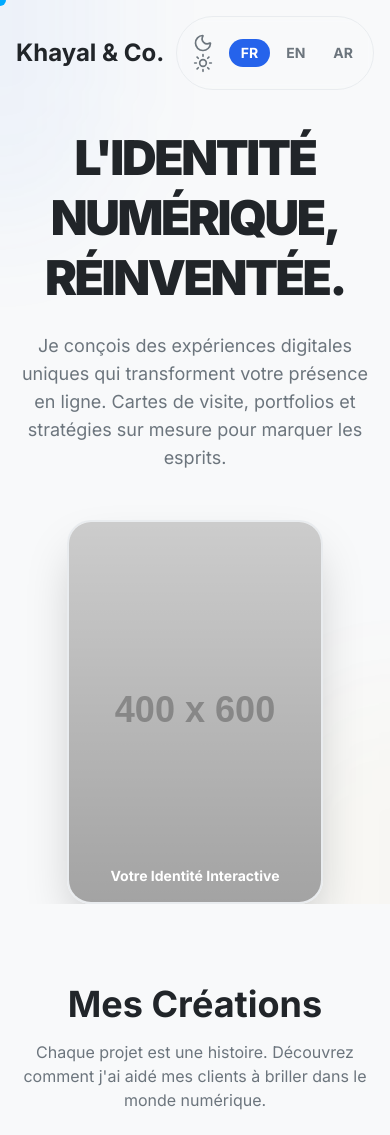
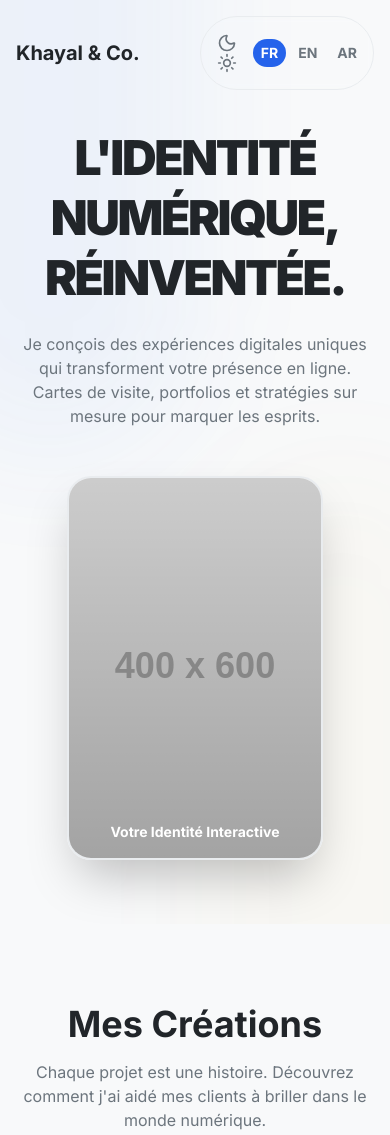
Before and after one commit to josephhk-1/Khayal-Co, a plain HTML site: page index.html in a window 390 px wide. Shown: the top 1135 px of the page. Drawn offline with nearby package versions, Linux system fonts and the light colour scheme; placeholder pictures from the web are drawn by us.

Commit message:
Update index.html

```diff
--- a/index.html
+++ b/index.html
@@ -22,7 +22,7 @@
             font-family: 'Inter', sans-serif;
             scroll-behavior: smooth;
             transition: background-color 0.5s ease, color 0.5s ease;
-            cursor: none; /* Cache le curseur par défaut */
+            /* Le curseur est géré par JS pour être désactivé sur mobile */
         }
         .font-cairo {
             font-family: 'Cairo', sans-serif;
@@ -89,7 +89,11 @@
 
         ::-webkit-scrollbar { width: 0px; background: transparent; }
 
-        /* ====== Styles du Curseur Personnalisé ====== */
+        /* ====== Styles du Curseur Personnalisé (pour Desktop) ====== */
+        @media (pointer: fine) {
+            body {
+                cursor: none;
+            }
             #custom-cursor {
                 position: fixed;
                 width: 12px;
@@ -107,18 +111,19 @@
                 background-color: transparent;
                 border: 2px solid var(--accent-color);
             }
+        }
     </style>
 </head>
 <body class="overflow-x-hidden">
 
-    <!-- Curseur Personnalisé -->
+    <!-- Curseur Personnalisé (ne s'affichera que sur desktop) -->
     <div id="custom-cursor"></div>
 
     <div id="app" class="w-full">
 
         <header class="absolute top-0 left-0 w-full z-50 p-4 md:p-6 flex justify-between items-center">
             <div>
-                <h2 class="text-2xl font-bold">Khayal & Co.</h2>
+                <h2 class="text-xl md:text-2xl font-bold">Khayal & Co.</h2>
             </div>
             <div class="flex items-center space-x-2 md:space-x-4 bg-secondary/50 backdrop-blur-sm p-2 rounded-full border border-custom">
                 <button id="theme-toggle" class="p-2 rounded-full text-secondary hover:bg-gray-500/20 transition-colors">
@@ -126,22 +131,22 @@
                     <i id="theme-toggle-light-icon" data-lucide="sun" class="w-5 h-5"></i>
                 </button>
                 <div class="flex items-center space-x-1">
-                    <button onclick="changeLanguage('fr')" class="lang-btn active:scale-95 transition-transform text-sm font-semibold px-3 py-1 rounded-full" data-lang-id="fr">FR</button>
-                    <button onclick="changeLanguage('en')" class="lang-btn active:scale-95 transition-transform text-sm font-semibold px-3 py-1 rounded-full" data-lang-id="en">EN</button>
-                    <button onclick="changeLanguage('ar')" class="lang-btn active:scale-95 transition-transform text-sm font-semibold px-3 py-1 rounded-full" data-lang-id="ar">AR</button>
+                    <button onclick="changeLanguage('fr')" class="lang-btn active:scale-95 transition-transform text-sm font-semibold px-2 md:px-3 py-1 rounded-full" data-lang-id="fr">FR</button>
+                    <button onclick="changeLanguage('en')" class="lang-btn active:scale-95 transition-transform text-sm font-semibold px-2 md:px-3 py-1 rounded-full" data-lang-id="en">EN</button>
+                    <button onclick="changeLanguage('ar')" class="lang-btn active:scale-95 transition-transform text-sm font-semibold px-2 md:px-3 py-1 rounded-full" data-lang-id="ar">AR</button>
                 </div>
             </div>
         </header>
 
-        <section class="min-h-screen flex items-center justify-center text-center overflow-hidden relative px-4 pt-32 fade-in-section">
-            <div id="blur-circle-1" class="absolute -top-1/4 -left-1/4 w-1/2 h-1/2 bg-blue-500/10 dark:bg-blue-500/20 rounded-full filter blur-3xl animate-pulse transition-transform duration-500 ease-out"></div>
-            <div id="blur-circle-2" class="absolute -bottom-1/4 -right-1/4 w-1/2 h-1/2 bg-yellow-500/5 dark:bg-yellow-500/10 rounded-full filter blur-3xl animate-pulse animation-delay-4000 transition-transform duration-500 ease-out"></div>
+        <section class="min-h-screen flex items-center justify-center text-center overflow-hidden relative px-4 pt-32 pb-16">
+            <div id="blur-circle-1" class="absolute -top-1/4 -left-1/4 w-3/4 h-3/4 md:w-1/2 md:h-1/2 bg-blue-500/10 dark:bg-blue-500/20 rounded-full filter blur-3xl animate-pulse transition-transform duration-500 ease-out"></div>
+            <div id="blur-circle-2" class="absolute -bottom-1/4 -right-1/4 w-3/4 h-3/4 md:w-1/2 md:h-1/2 bg-yellow-500/5 dark:bg-yellow-500/10 rounded-full filter blur-3xl animate-pulse animation-delay-4000 transition-transform duration-500 ease-out"></div>
 
             <div class="z-10">
-                <h1 data-lang="hero_title" class="text-5xl md:text-7xl lg:text-8xl font-black uppercase tracking-tighter leading-tight">
+                <h1 data-lang="hero_title" class="text-5xl sm:text-6xl md:text-7xl lg:text-8xl font-black uppercase tracking-tighter leading-tight">
                     L'identité numérique,<br>réinventée.
                 </h1>
-                <p data-lang="hero_subtitle" class="mt-6 max-w-2xl mx-auto text-lg md:text-xl text-secondary">
+                <p data-lang="hero_subtitle" class="mt-6 max-w-2xl mx-auto text-base md:text-xl text-secondary">
                     Je conçois des expériences digitales uniques qui transforment votre présence en ligne. Cartes de visite, portfolios et stratégies sur mesure pour marquer les esprits.
                 </p>
                 <div class="mt-12">
@@ -505,6 +510,10 @@
 
         // --- Logique pour les effets interactifs ---
         function setupInteractiveEffects() {
+            // Détecte si l'appareil est tactile. Si c'est le cas, ne lance pas les effets de curseur.
+            const isTouchDevice = window.matchMedia("(pointer: coarse)").matches;
+            if (isTouchDevice) return;
+
             const cursor = document.getElementById('custom-cursor');
             const interactiveElements = document.querySelectorAll('a, button');
 
```
Lines whose indentation alone changed are shown as unchanged.
